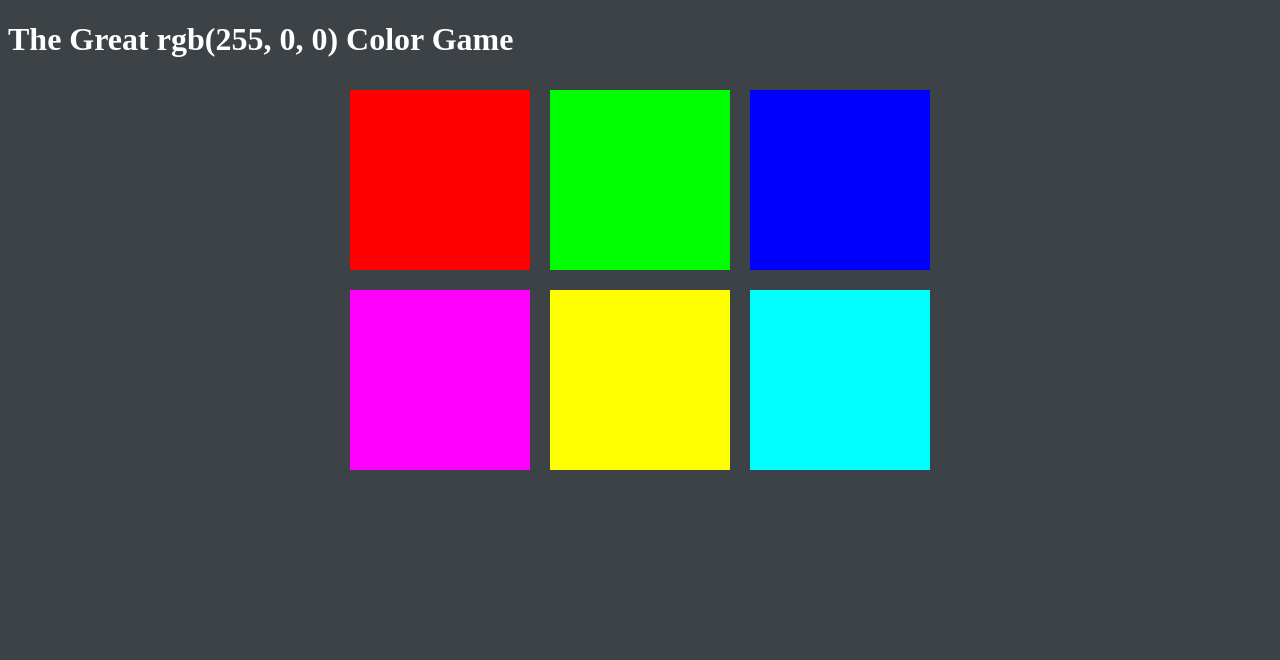
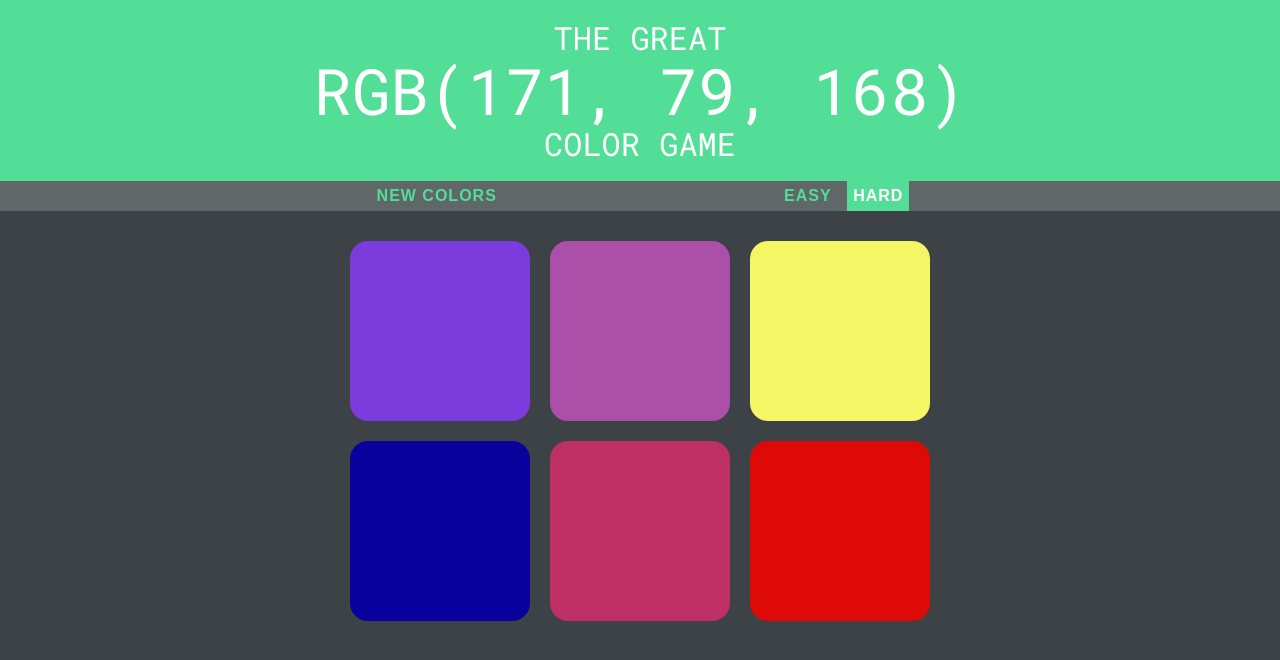
Before and after one commit to arjun08soni/color-game, a plain HTML site: page colorGame.html in a window 1280 px wide. Drawn offline with Linux system fonts and the light colour scheme.

Commit message:
works for random colors

```diff
--- a/colorGame.css
+++ b/colorGame.css
@@ -1,5 +1,8 @@
 body{
 	background: #3c4245;
+	margin: 0;
+	font-family: 'Roboto Mono', monospace;
+
 }
 .square{
 	 width: 30%;
@@ -7,16 +10,69 @@ body{
 	 padding-bottom: 30%;
 	 float: left;
 	 margin: 1.66%;
+	 border-radius: 10%;
+	 transition: background 0.4s;
+	 --webkit-transition: background 0.4s;
+	 --moz-transition: background 0.4s;
+
 }
 
 #container{
-	margin: 0 auto;
+	margin: 20px auto;
 	max-width: 600px;
 }
 
 h1{
 	color: white;
+	line-height:1.1;
+	text-align: center;
+	background: #52de97;
+	margin: 0;
+	font-weight: normal;
+	text-transform: uppercase;
+	padding: 20px 0;
 }
 span{
+
+}
+
+#stripe{
+	background: #5f6769;
 	color: white;
+	text-align: center;
+	height: 30px;
 }
+.selected{
+	background: #52de97;
+	color:white;
+}
+#colorDisplay{
+	font-size: 200%;
+}
+button{
+	border: none;
+	background: none;
+	text-transform: uppercase;
+	height: 100%;
+	font-weight: 700;
+	color: #52de97;
+	letter-spacing: 1px;
+	font-size: inherit;
+	transition: all .6s;
+	--webkit-transition: all 0.6s;
+    --moz-transition: all 0.6s;
+    outline: none;
+
+}
+/*#reset{
+	background: #3c4245;
+}*/
+#message{
+	width: 20%;
+	display: inline-block;
+}
+button:hover{
+	background: #52de97;
+	color:white;
+
+}
--- a/colorGame.html
+++ b/colorGame.html
@@ -2,12 +2,21 @@
 <html>
 <head>
 	<title>Color Game</title>
+
+	<link href="https://fonts.googleapis.com/css?family=Roboto+Mono&display=swap" rel="stylesheet">
+
 	<link rel="stylesheet" type="text/css" href="colorGame.css">
 </head>
 <body>
-	<h1>The Great <span id="colorDisplay">RGB</span> Color Game</h1>
-<div>
+	<h1>The Great <br>
+		<span id="colorDisplay">RGB</span><br>
+	Color Game</h1>
+<div id="stripe">
+	<button id="reset">New Colors</button>
 	<span id="message"></span>
+	<button class="mode">Easy</button>
+	<button class="mode selected">Hard</button>
+
 </div>
 
 	<div id="container">
--- a/colorGame.js
+++ b/colorGame.js
@@ -1,44 +1,94 @@
-var colors = [
-	"rgb(255, 0, 0)",
-	"rgb(0, 255, 0)",
-	"rgb(0, 0, 255)",
-	"rgb(255, 0, 255)",
-	"rgb(255, 255, 0)",
-	"rgb(0, 255, 255)"
-]
+ var numSquares=6;
+ var colors = [];
+ var pickedColor;
  var squares = document.querySelectorAll(".square");
- var pickedColor=pickColor();
  var colorDisplay=document.getElementById("colorDisplay");
  var msg=document.getElementById("message");
+ var h1 = document.querySelector("h1");
+ var resetButton=document.querySelector("#reset");
+ var modeBtn=document.querySelectorAll(".mode");
 
-colorDisplay.textContent=pickedColor;
+ init();
 
- for(var i=0; i<squares.length;i++){
- 	squares[i].style.backgroundColor= colors[i];
+ function init(){
+ 	setUpModeBtn();
+ 	setUpSquares();
+ 	reset();
+ }
 
-	//event listener to squares
-	squares[i].addEventListener("click",function(){
-		//grab color of clicked square
-		var clickedColor=this.style.backgroundColor;
+function setUpModeBtn(){
+	for(var i = 0;i < modeBtn.length; i++){
+	 	modeBtn[i].addEventListener("click",function(){
+	 		modeBtn[0].classList.remove("selected");
+	 	 	modeBtn[1].classList.remove("selected");
+	 	 	this.classList.add("selected");
+	 	 	this.textContent === "Easy" ? numSquares = 3: numSquares = 6;
+	 	 	 reset();
+	 	});
+	 }
+}
 
-		//compare color of pickedColor
-		if(clickedColor===pickedColor){
-			msg.textContent="CORRECT!";
+function setUpSquares(){
+	for(var i=0; i<squares.length;i++){
+		squares[i].addEventListener("click",function(){    	//event listener to squares
+		var clickedColor = this.style.backgroundColor;        		//grab color of clicked square
+		if(clickedColor === pickedColor){ 									//compare color of pickedColor
+			msg.textContent = "CORRECT!";
 			changeColor(clickedColor);
+			h1.style.backgroundColor = clickedColor;
+			resetButton.textContent = "Play again?";
 		}
 		else {
-			this.style.backgroundColor= "#3c4245";
-			msg.textContent="TRY AGAIN!";
+			this.style.backgroundColor = "#3c4245";
+			msg.textContent = "TRY AGAIN!";
 			}
-		})
- }
+		});
+ 	}
+}
 
- function changeColor(color) {
- 	for(i=0;i<squares.length;i++)
-		squares[i].style.backgroundColor= color;
+
+ function reset() {
+ 	colors= generateRandomColors(numSquares);
+ 	pickedColor=pickColor();
+ 	colorDisplay.textContent=pickedColor;
+ 	resetButton.textContent="NEW COLORS";
+ 	msg.textContent="";
+
+ 	for(var i = 0; i < squares.length; i++){
+ 		if(colors[i]){
+ 			squares[i].style.display = "block";
+ 			squares[i].style.backgroundColor = colors[i];
+ 		} else{
+ 			squares[i].style.display = "none";
+ 		}
+ 	}
+ 	h1.style.backgroundColor = "#52de97";
+}
+
+resetButton.addEventListener("click", function(){
+	reset();
+ })
+
+function changeColor(color) {
+ 	for(var i = 0; i < squares.length; i++)
+		squares[i].style.backgroundColor = color;
  }
 
  function pickColor(){
- 	var random= Math.floor(Math.random() * colors.length);
+ 	var random = Math.floor(Math.random() * colors.length);
  	return colors[random];
  }
+
+ function generateRandomColors(num){
+ 	var arr = [];
+	for(var i = 0;i < num; i++)
+ 		arr.push(generateRBG());
+	return arr;
+ }
+
+ function generateRBG(){
+ 	var r= Math.floor(Math.random()*256);
+    var g= Math.floor(Math.random()*256);
+ 	var b= Math.floor(Math.random()*256);
+	return "rgb(" + r + ", " + g + ", " + b + ")";
+ }
```
